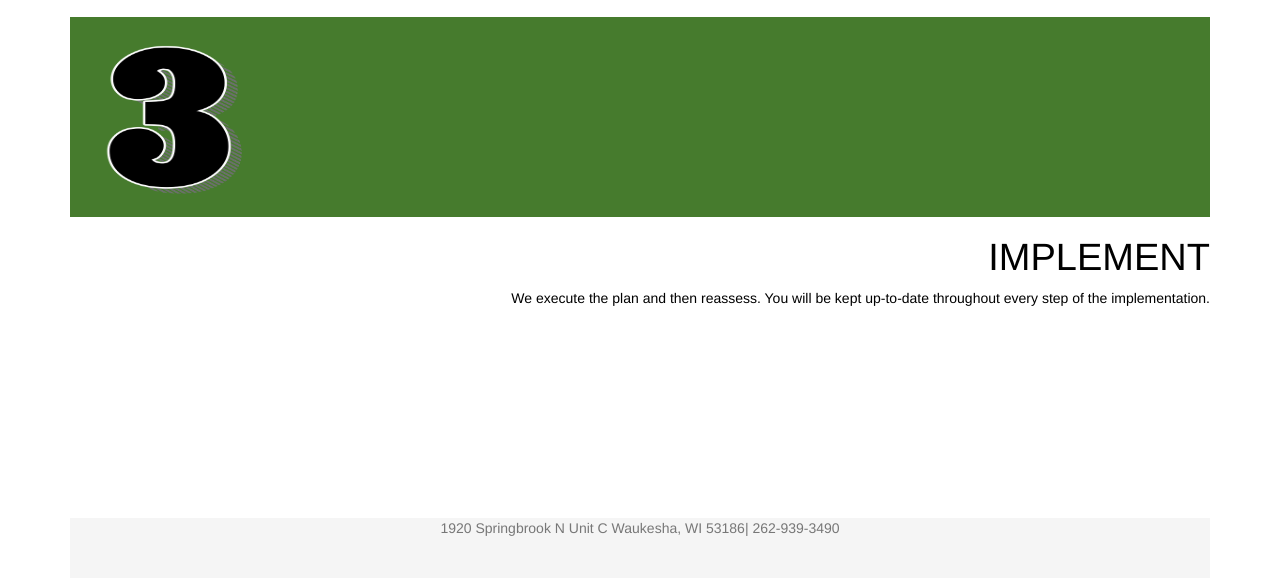
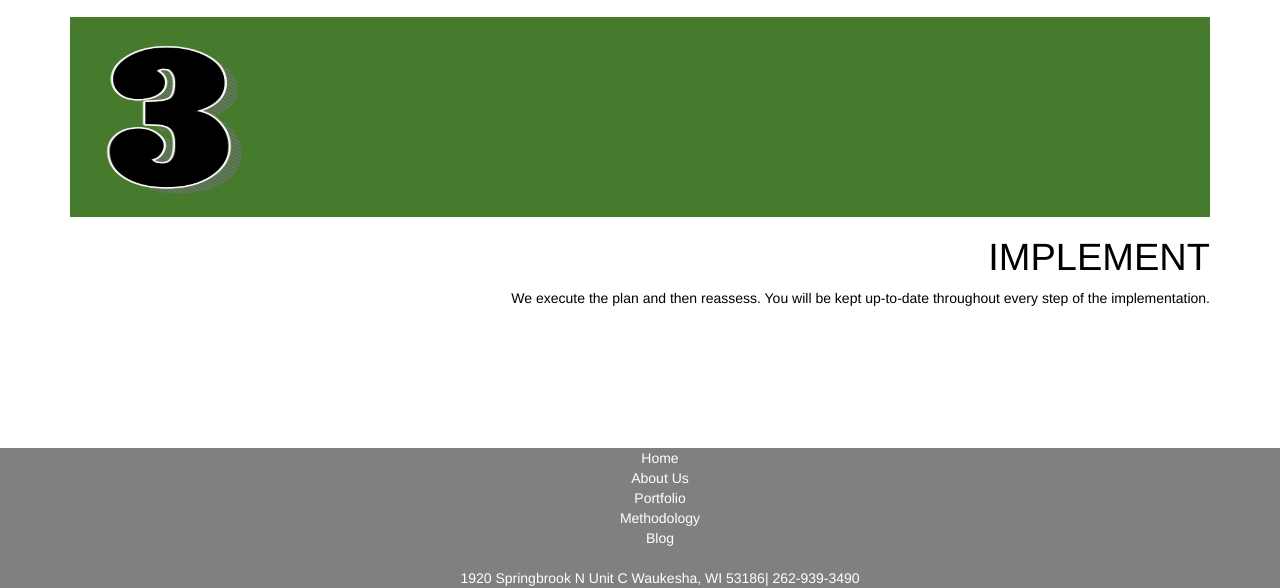
Before and after one commit to WhitneyJoy/WhitneyJoy.github.io, a plain HTML site: page Methodology.html in a window 1280 px wide. Shown: the part 752-1340 px from the top of the page. Drawn offline with nearby package versions, Linux system fonts and the light colour scheme.

Commit message:
final changes

```diff
--- a/Methodology.html
+++ b/Methodology.html
@@ -45,7 +45,7 @@
     <div class="container">
 
       <div class="starter-template">
-        <h1 class="headerBackground"><strong>How We Do What We Do</strong></h1>
+        <h1 class="headerBackground"><strong> Our Method </strong></h1>
       </div>
 
       <div class="backgroundColorOne">
@@ -86,12 +86,25 @@
           <p>We execute the plan and then reassess. You will be kept up-to-date throughout every step of the implementation.</p>
         </aside>
       </div>
+  </div><!-- /.container -->
 
-      <footer class="footer">
-        <p class="text-muted">1920 Springbrook N Unit C Waukesha, WI 53186| 262-939-3490</p>
-      </footer>
+      <div>
+        <footer class="footer">
+          <center>
+            <ul class="unorderedlist">
+              <li><a class="textColorWhite" href="index.html">Home</a></li>
+              <li><a class="textColorWhite" href="AboutUs.html">About Us</a></li>
+              <li><a class="textColorWhite" href="Portfolio.html">Portfolio</a></li>
+              <li><a class="textColorWhite" href="Methodology.html">Methodology</a></li>
+              <li><a class="textColorWhite" href="blog.html">Blog</a></li>
+              <br>
+              <p class="text-muted">1920 Springbrook N Unit C Waukesha, WI 53186| 262-939-3490</p>
+            </ul>
+          </center>
+        </footer>
+      </div>
 
-    </div><!-- /.container -->
+
 
 
     <!-- Bootstrap core JavaScript
--- a/css/AboutUsStyleSheet.css
+++ b/css/AboutUsStyleSheet.css
@@ -115,12 +115,24 @@ body {
   margin-bottom: 60px;
 }
 .footer {
-  position: fixed;
-  bottom: 0;
+  position: absolute;
+  top: 1000px;
   width: 100%;
   /* Set the fixed height of the footer here */
   height: 60px;
-  background-color: #f5f5f5;
+  background-color: grey;
+  margin-top: 200px;
+}
+.unorderedlist {
+	list-style: none;
+	background-color: grey;
+}
+.textColorWhite {
+	color: white;
+}
+
+.text-muted {
+	color: white;
 }
 
 
--- a/css/methodology.css
+++ b/css/methodology.css
@@ -34,8 +34,18 @@ h1 {
 h2 {
   font-size: 38px;
 }
+.unorderedlist {
+  background-color: grey;
+  list-style: none;
+}
+.text-muted {
+  background-color: grey;
+  color: white;
+}
 
-
+.textColorWhite {
+  color: white;
+}
 
 
 
@@ -106,10 +116,11 @@ h2 {
 /* Sticky footer styles
 -------------------------------------------------- */
 .footer {
-  position: relative;
-  top: 200px;
+  position: absolute;
+  top: 1000px;
   width: 100%;
   /* Set the fixed height of the footer here */
   height: 60px;
-  background-color: #f5f5f5;
+  background-color: grey;
+  margin-top: 200px;
 }
--- a/css/ourstyles.css
+++ b/css/ourstyles.css
@@ -95,15 +95,25 @@ body {
   /* Margin bottom by footer height */
   margin-bottom: 60px;
 }
+h1 {
+  color: grey;
+}
 .footer {
-  position: absolute;
+  position: relative;
+  top: 150px;
   bottom: 0;
   width: 100%;
   /* Set the fixed height of the footer here */
-  height: 60px;
-  background-color: #f5f5f5;
+  height: 150px;
+  background-color: grey;
+  margin-bottom: 20px;
 }
-
+.unorderedlist {
+  list-style: none;
+}
+.text-muted {
+  color: white;
+}
 
 
 /* Custom page CSS
--- a/css/style.css
+++ b/css/style.css
@@ -337,7 +337,7 @@ th, td {
   padding-top:50px;
   width:100%;
   min-width:100%;
-  background-color: lightgrey;
+  background-color: #63D471;
 }
 .blog-title {
   margin-top: 30px;
@@ -349,7 +349,7 @@ th, td {
 }
 .blog-description {
   font-size: 20px;
-  color: #999;
+  color: black;
   text-align: left;
 }
 
@@ -364,14 +364,10 @@ th, td {
 }
 
 /* Sidebar modules for boxing content */
-.sidebar-module {
-  padding: 15px;
-  margin: 0 -15px 15px;
-  background-color: #467B2D;
-}
+
 .sidebar-module-inset {
   padding: 15px;
-  background-color: #63D471;
+  background-color: grey;
   border-radius: 4px;
 }
 .sidebar-module-inset p:last-child,
@@ -412,3 +408,12 @@ th, td {
 .blog-footer p:last-child {
   margin-bottom: 0;
 }
+.footer {
+  background-color: grey;
+}
+.text-muted {
+  color: white;
+}
+.unorderedlist {
+  list-style: none;
+}
```
Also changed, not shown: AboutUs.html (+11 -4 lines), Portfolio.html (+15 -8 lines), blog.html (+12 -2 lines), index.html (+1 -1 lines), sitemap.html (deleted, +0 -28 lines).
